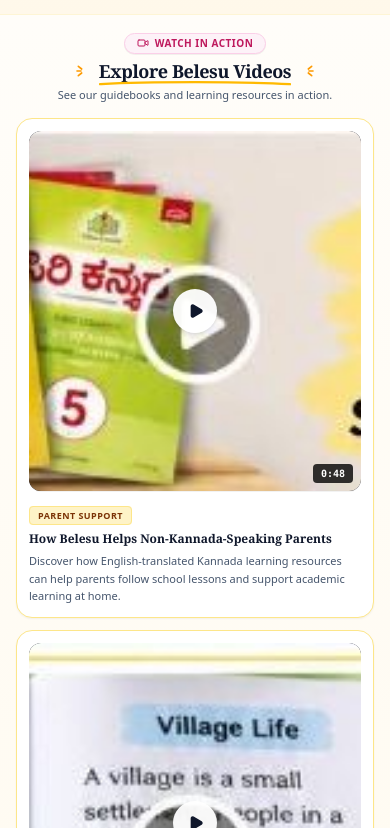
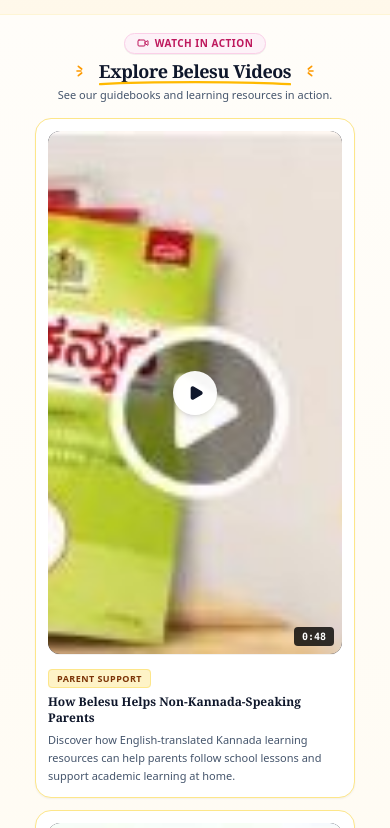
Before and after one commit to Krishna199399/belasu, a Next.js app: page / in a window 390 px wide. Shown: the part 6696-7524 px from the top of the page. Built offline with nearby package versions, Linux system fonts and the light colour scheme; no server answers.

Commit message:
fix(home): center video reel cards and fix lopsided mobile thumbnail aspect-ratio gap

```diff
--- a/src/components/home/VideoReelsSection.tsx
+++ b/src/components/home/VideoReelsSection.tsx
@@ -183,10 +183,10 @@ export const VideoReelsSection: React.FC = () => {
             <div
               key={video.id}
               onClick={() => handleOpenVideo(video)}
-              className="bg-white rounded-2xl border border-[#FDE68A] p-3 sm:p-3.5 shadow-xs hover:shadow-md transition-all duration-200 flex flex-col justify-between group cursor-pointer hover:-translate-y-0.5 select-none"
+              className="bg-white rounded-2xl border border-[#FDE68A] p-3 sm:p-3.5 shadow-xs hover:shadow-md transition-all duration-200 flex flex-col justify-between group cursor-pointer hover:-translate-y-0.5 select-none w-full max-w-[320px] sm:max-w-[340px] md:max-w-none mx-auto"
             >
               {/* Thumbnail Container with Play Overlay & Duration Badge (9:16 Vertical Reel Fit) */}
-              <div className="relative aspect-[9/16] max-h-[360px] sm:max-h-[400px] rounded-xl overflow-hidden bg-slate-950 mb-2.5 shadow-2xs flex items-center justify-center">
+              <div className="relative w-full aspect-[9/16] rounded-xl overflow-hidden bg-slate-950 mb-2.5 shadow-2xs flex items-center justify-center mx-auto">
                 <img
                   src={video.thumbnailUrl}
                   alt={video.title}
```
